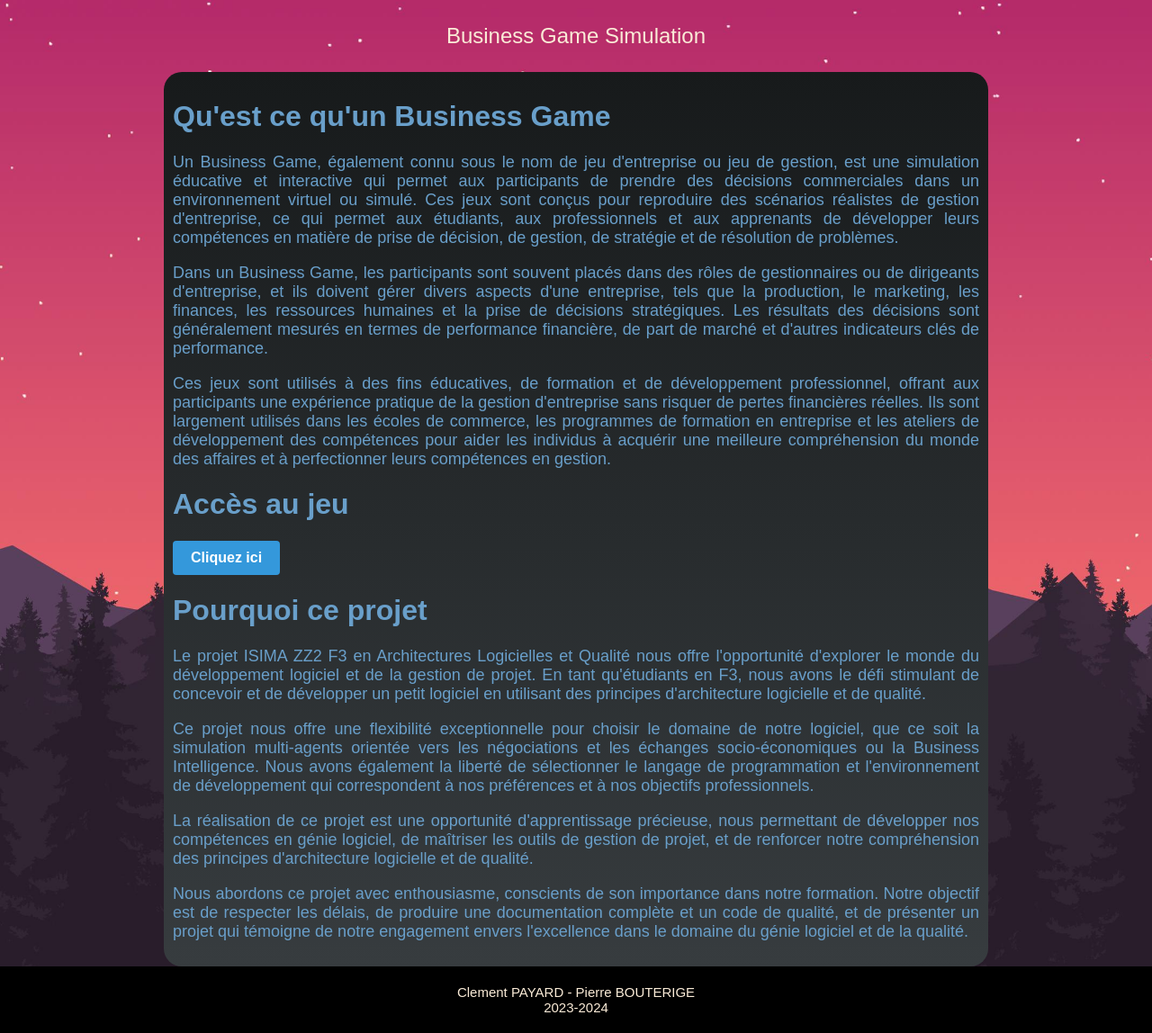
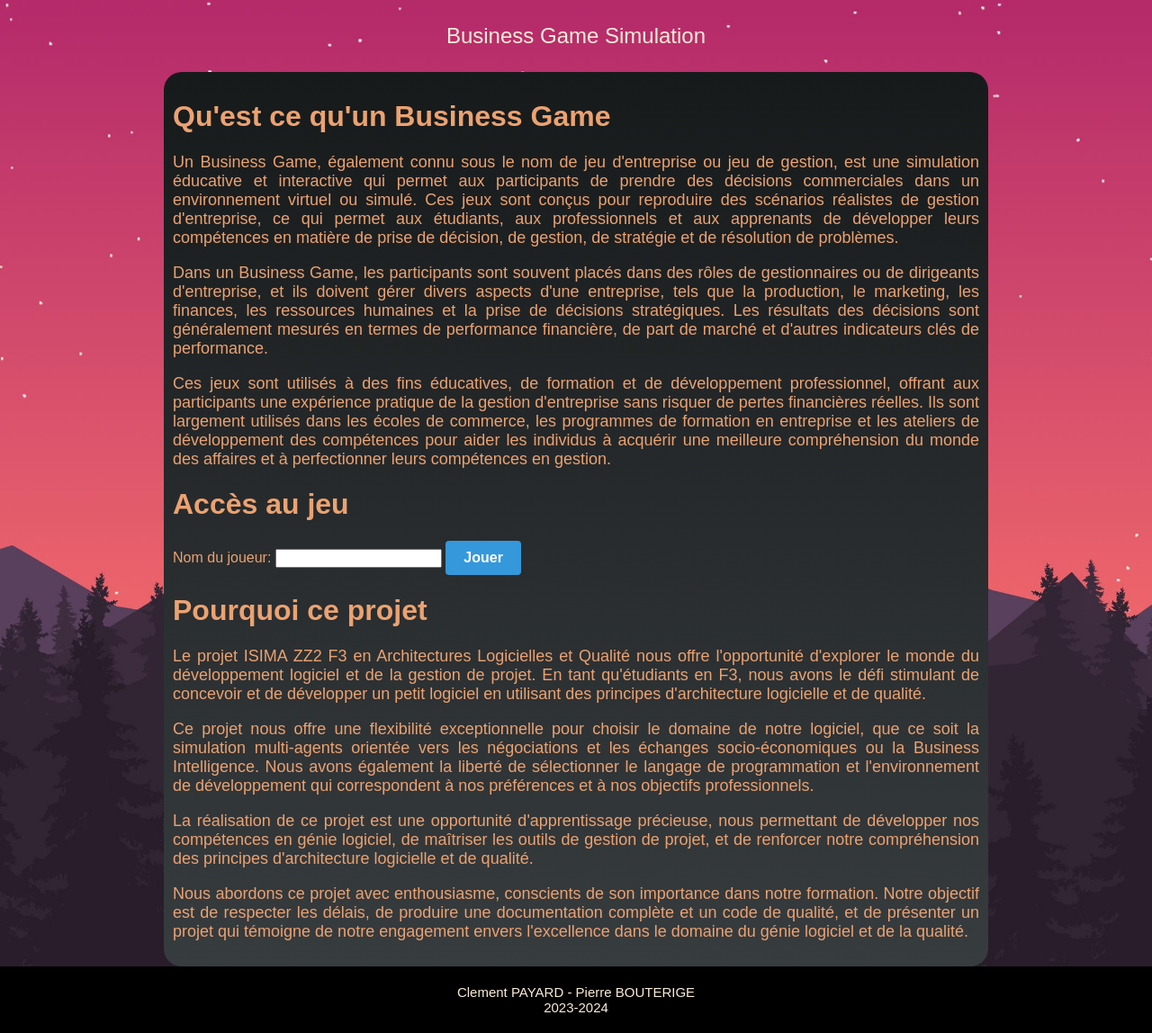
Before and after one commit to Cletip/projetArchiZZ2, a Django app: page / in a window 1280 px wide. Shown: the whole page at 90% size. Run offline with Django 4.2, Linux system fonts and the light colour scheme.

Commit message:
form qui marche pas

```diff
--- /dev/null
+++ b/ArchiZZ2/business_game/forms.py
@@ -0,0 +1,4 @@
+from django import forms
+
+class NouveauJoueurForm(forms.Form):
+    nom = forms.CharField(label='Nom du joueur', max_length=100)
--- a/ArchiZZ2/business_game/models.py
+++ b/ArchiZZ2/business_game/models.py
@@ -2,10 +2,12 @@ from django.db import models
 
 class Joueur(models.Model):
     idjoueur = models.AutoField(primary_key=True)
+    nom = models.CharField(max_length=100, default='Cacaprout')  # Ajout du champ "nom"
     capital = models.DecimalField(max_digits=10, decimal_places=2)
 
 class Entreprise(models.Model):
     idEntreprise = models.AutoField(primary_key=True)
+    nom = models.CharField(max_length=100,default='Cacaprout&co')  # Ajout du champ "nom"
     cote = models.DecimalField(max_digits=5, decimal_places=2)
 
 class Placement(models.Model):
--- a/ArchiZZ2/business_game/static/css/style.css
+++ b/ArchiZZ2/business_game/static/css/style.css
@@ -23,7 +23,7 @@ body {
 }
 
 main{
-    color: #699fca;
+    color: rgb(235, 162, 113);
     width: 70%;
     border-radius: 20px;
     background : linear-gradient(to bottom, #171a1b, #373c3f);
@@ -48,7 +48,7 @@ footer{
     padding : 20px 0px;
 }
 
-a{
+a, button{
     display: inline-block;
     padding: 10px 20px;
     font-size: 16px;
--- a/ArchiZZ2/business_game/templates/home.html
+++ b/ArchiZZ2/business_game/templates/home.html
@@ -14,14 +14,14 @@
         <h1>Liste des Joueurs</h1>
         <ul>
             {% for joueur in joueurs %}
-                <li>{{ joueur.idjoueur }} - Capital: {{ joueur.capital }}</li>
+                <li>{{ joueur.idjoueur }} - Capital: {{ joueur.capital }} - Nom: {{ joueur.nom}}</li>
             {% endfor %}
         </ul>
 
         <h1>Liste des Entreprises</h1>
         <ul>
             {% for entreprise in entreprises %}
-                <li>{{ entreprise.idEntreprise }} - Cote: {{ entreprise.cote }}</li>
+                <li>{{ entreprise.idEntreprise }} - Cote: {{ entreprise.cote }} - Nom: {{ entreprise.nom}}</li>
             {% endfor %}
         </ul>
 
--- a/ArchiZZ2/business_game/templates/index.html
+++ b/ArchiZZ2/business_game/templates/index.html
@@ -22,7 +22,12 @@
             Ces jeux sont utilisés à des fins éducatives, de formation et de développement professionnel, offrant aux participants une expérience pratique de la gestion d'entreprise sans risquer de pertes financières réelles. Ils sont largement utilisés dans les écoles de commerce, les programmes de formation en entreprise et les ateliers de développement des compétences pour aider les individus à acquérir une meilleure compréhension du monde des affaires et à perfectionner leurs compétences en gestion.
         </p>
         <h1>Accès au jeu</h1>
-        <a href="simulation" id ="acces-simu">Cliquez ici</a>
+        <form method="post" action="{% url 'creer_nouveau_joueur' %}">
+            {% csrf_token %}
+            <label for="{{ form.nom.id_for_label }}">Nom du joueur:</label>
+            <input type="text" id="{{ form.nom.id_for_label }}" name="{{ form.nom.name }}" required>
+            <button type="submit">Jouer</button>
+        </form>
         <h1>Pourquoi ce projet</h1>
         <p>
             Le projet ISIMA ZZ2 F3 en Architectures Logicielles et Qualité nous offre l'opportunité d'explorer le monde du développement logiciel et de la gestion de projet. En tant qu'étudiants en F3, nous avons le défi stimulant de concevoir et de développer un petit logiciel en utilisant des principes d'architecture logicielle et de qualité.
--- a/ArchiZZ2/business_game/urls.py
+++ b/ArchiZZ2/business_game/urls.py
@@ -6,4 +6,6 @@ urlpatterns = [
     path('simulation/', views.simulation, name='simulation'),
     path('initialize_database/', views.initialize_database, name='initialize_database'),
     path('display_data/', views.display_data, name='display_data'),
+    path('creer-nouveau-joueur/', views.creer_nouveau_joueur, name='creer_nouveau_joueur'),
+
 ]
--- a/ArchiZZ2/business_game/views.py
+++ b/ArchiZZ2/business_game/views.py
@@ -1,5 +1,6 @@
-from django.shortcuts import render
+from django.shortcuts import render, redirect
 from django.http import HttpResponse
+from .forms import NouveauJoueurForm
 from .models import Joueur, Entreprise, Placement
 
 def index(request):
@@ -16,18 +17,18 @@ def initialize_database(request):
     Entreprise.objects.all().delete()
 
     # Créer des joueurs
-    joueur1 = Joueur.objects.create(capital=1000.0)
-    joueur2 = Joueur.objects.create(capital=1500.0)
+    joueur1 = Joueur.objects.create(capital=1000.0, nom="clement")
+    joueur2 = Joueur.objects.create(capital=1500.0, nom="pierre le boss")
 
     # Créer des entreprises
-    entreprise1 = Entreprise.objects.create(cote=50.0)
-    entreprise2 = Entreprise.objects.create(cote=75.0)
+    entreprise1 = Entreprise.objects.create(cote=50.0, nom="cacaland")
+    entreprise2 = Entreprise.objects.create(cote=75.0, nom="pipiboudin")
 
     # Créer des placements
     placement1 = Placement.objects.create(idjoueur=joueur1, idEntreprise=entreprise1)
     placement2 = Placement.objects.create(idjoueur=joueur2, idEntreprise=entreprise2)
 
-    return render(request, 'home.html')
+    return display_data(request)
 
 def display_data(request):
     joueurs = Joueur.objects.all()
@@ -41,3 +42,22 @@ def display_data(request):
     }
 
     return render(request, 'home.html', context)
+
+
+
+
+def creer_nouveau_joueur(request):
+    if request.method == 'POST':
+        form = NouveauJoueurForm(request.POST)
+        if form.is_valid():
+            nom_joueur = form.cleaned_data['nom']
+
+            # Crée un nouveau joueur dans la table des joueurs
+            nouveau_joueur = Joueur.objects.create(nom=nom_joueur)
+
+            # Redirige vers l'URL de simulation
+            return redirect('simulation')
+    else:
+        form = NouveauJoueurForm()
+
+    return display_data(request)
```
Also changed, not shown: ArchiZZ2/business_game/migrations/0002_entreprise_nom_joueur_nom.py (added), ArchiZZ2/db.sqlite3.
